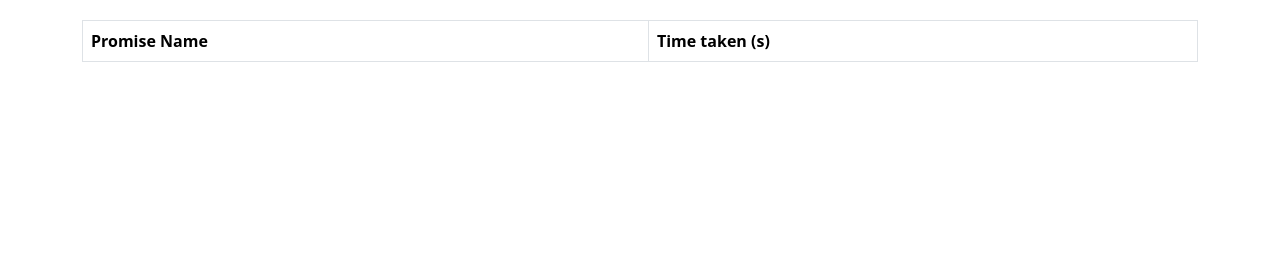
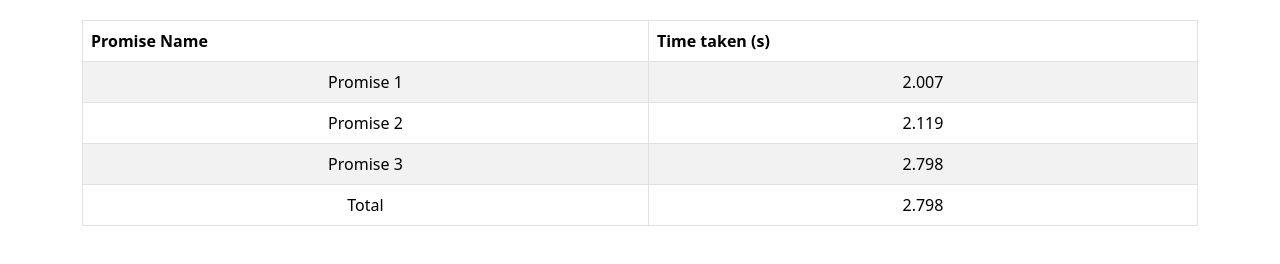
Before and after one commit to acciojob/wait-for-multiple-promises-Safin133847, a website: page main.html in a window 1280 px wide. Shown: the part 90-354 px from the top of the page. Drawn offline with nearby package versions, Linux system fonts and the light colour scheme.

Commit message:
created a submission

```diff
--- a/script.js
+++ b/script.js
@@ -1,34 +1,64 @@
-function createRandomPromise() {
+window.onload = function () {
+  const outputElement = document.getElementById("output");
+
+  const loadingRow = document.createElement("tr");
+  const loadingCell = document.createElement("td");
+  loadingCell.setAttribute("colspan", "2");
+  loadingCell.textContent = "Loading...";
+  loadingRow.appendChild(loadingCell);
+  outputElement.appendChild(loadingRow);
+
+  const startTime = Date.now();
+
+  function createPromise(i) {
+    const delay = Math.floor(Math.random() * 2000) + 1000; // Between 1 and 3 seconds
+    const promiseStartTime = Date.now();
+
     return new Promise((resolve) => {
-    const randomTime = Math.random() * 2 + 1;
       setTimeout(() => {
-      resolve(randomTime.toFixed(3));
+        const timeTaken = (Date.now() - promiseStartTime) / 1000; // In seconds
+        resolve({ name: "Promise " + i, timeTaken: timeTaken.toFixed(3) });
+      }, delay);
     });
   }
 
-const output = document.getElementById('output');
-const loadingRow = document.createElement('tr');
-loadingRow.innerHTML = `<td colspan="2" class="text-center">Loading...</td>`;
-output.appendChild(loadingRow);
-
-const promises = [
-  createRandomPromise(),
-  createRandomPromise(),
-  createRandomPromise()
-];
+  const promises = [];
+  for (let i = 1; i <= 3; i++) {
+    promises.push(createPromise(i));
+  }
 
   Promise.all(promises).then((results) => {
-  output.removeChild(loadingRow);
+    const endTime = Date.now();
+    const totalTime = (endTime - startTime) / 1000; // In seconds
 
-  let totalTime = 0;
-  results.forEach((time, index) => {
-    totalTime += parseFloat(time);
-    const row = document.createElement('tr');
-    row.innerHTML = `<td>Promise ${index + 1}</td><td>${time}</td>`;
-    output.appendChild(row);
+    outputElement.removeChild(loadingRow);
+
+    results.sort((a, b) => a.name.localeCompare(b.name));
+
+    results.forEach((result) => {
+      const row = document.createElement("tr");
+
+      const nameCell = document.createElement("td");
+      nameCell.textContent = result.name;
+      row.appendChild(nameCell);
+
+      const timeCell = document.createElement("td");
+      timeCell.textContent = result.timeTaken;
+      row.appendChild(timeCell);
+
+      outputElement.appendChild(row);
     });
 
-  const totalRow = document.createElement('tr');
-  totalRow.innerHTML = `<td>Total</td><td>${totalTime.toFixed(3)}</td>`;
-  output.appendChild(totalRow);
+    const totalRow = document.createElement("tr");
+
+    const totalNameCell = document.createElement("td");
+    totalNameCell.textContent = "Total";
+    totalRow.appendChild(totalNameCell);
+
+    const totalTimeCell = document.createElement("td");
+    totalTimeCell.textContent = totalTime.toFixed(3);
+    totalRow.appendChild(totalTimeCell);
+
+    outputElement.appendChild(totalRow);
   });
+};
--- a/styles.css
+++ b/styles.css
@@ -1,4 +1,3 @@
-/*  your css code here. If applicable */
 body {
   font-family: Arial, sans-serif;
   background-color: #f8f9fa;
```
Lines whose indentation alone changed are shown as unchanged.
